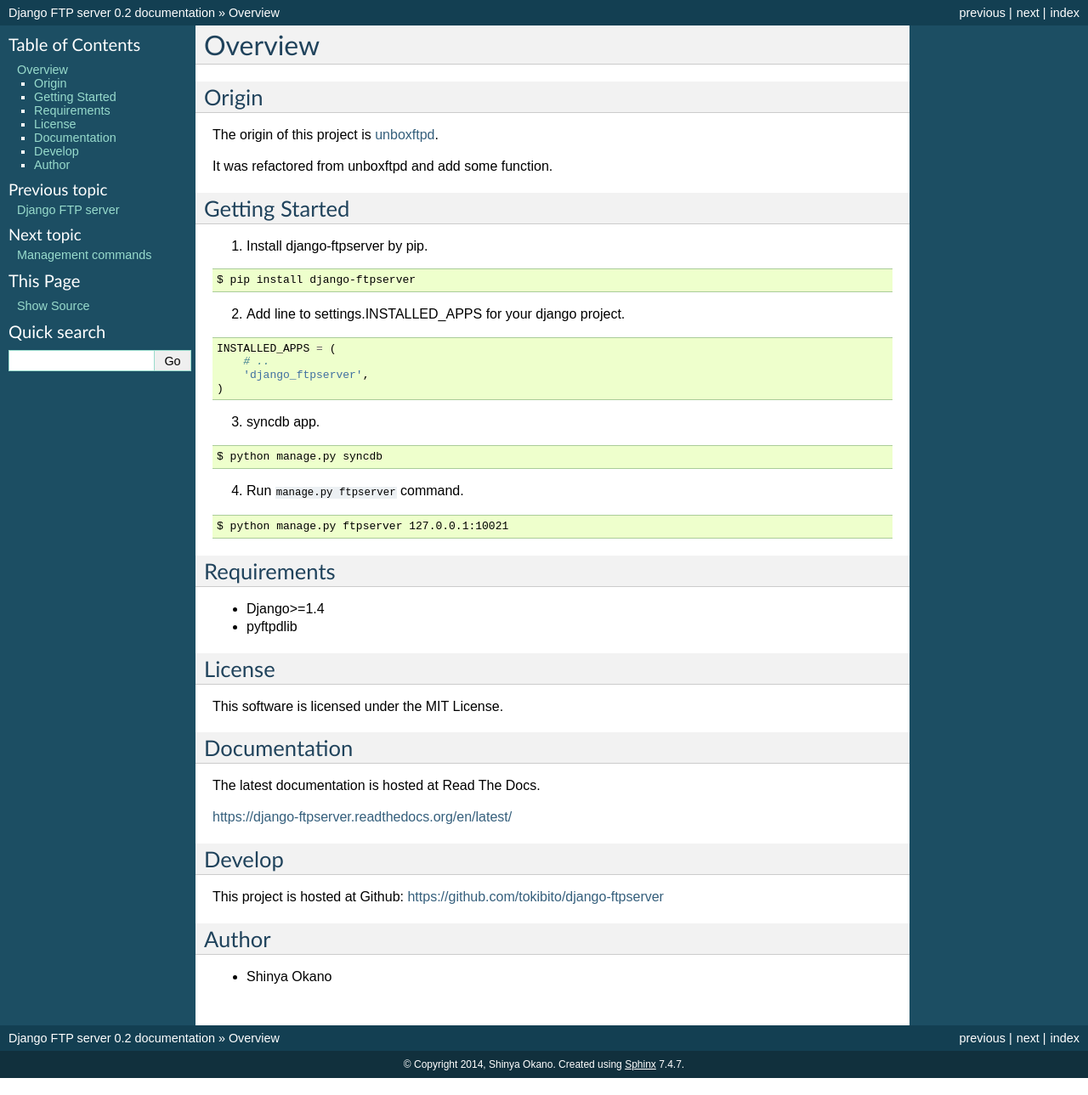
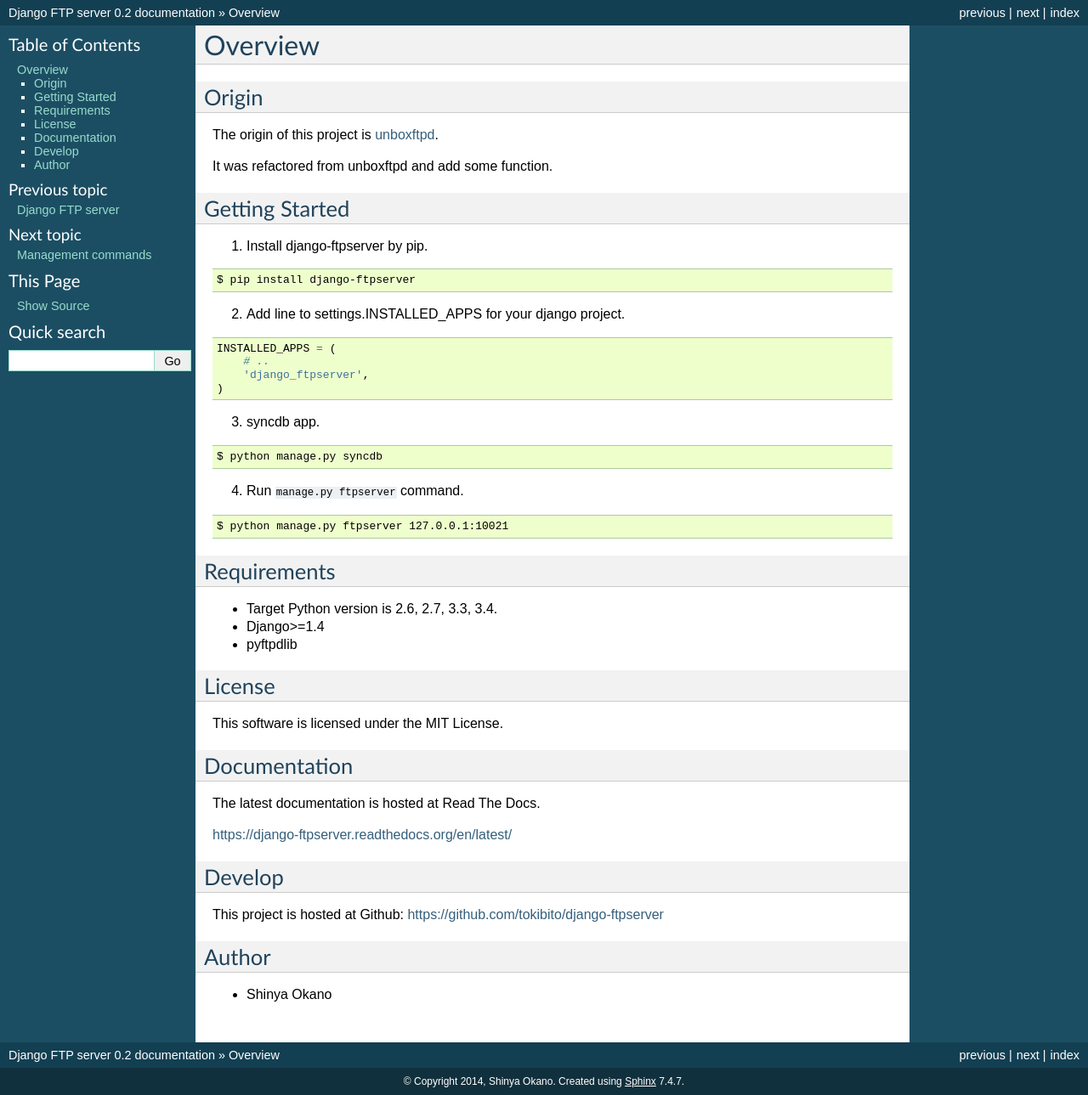
Before and after one commit to mrtnnk/martin-django-ftpserver, a Sphinx documentation site: the page built from docs/source/overview.rst, in a window 1280 px wide. Shown: the whole page at 85% size. Built offline with Sphinx 7.4.7, drawn with Linux system fonts in a browser that asks for light colours.

Commit message:
support python3.4

```diff
--- a/README.rst
+++ b/README.rst
@@ -40,7 +40,7 @@
 Requirements
 ============
 
-* Target Python version is 2.6, 2.7, 3.3.
+* Target Python version is 2.6, 2.7, 3.3, 3.4.
 * Django>=1.4
 * pyftpdlib
 
--- a/docs/source/overview.rst
+++ b/docs/source/overview.rst
@@ -42,6 +42,7 @@
 Requirements
 ============
 
+* Target Python version is 2.6, 2.7, 3.3, 3.4.
 * Django>=1.4
 * pyftpdlib
 
--- a/setup.py
+++ b/setup.py
@@ -30,5 +30,6 @@
         'Programming Language :: Python :: 2.6',
         'Programming Language :: Python :: 2.7',
         'Programming Language :: Python :: 3.3',
+        'Programming Language :: Python :: 3.4',
         'License :: OSI Approved :: MIT License',
     ])
```
Also changed, not shown: .travis.yml, 1 other file.
